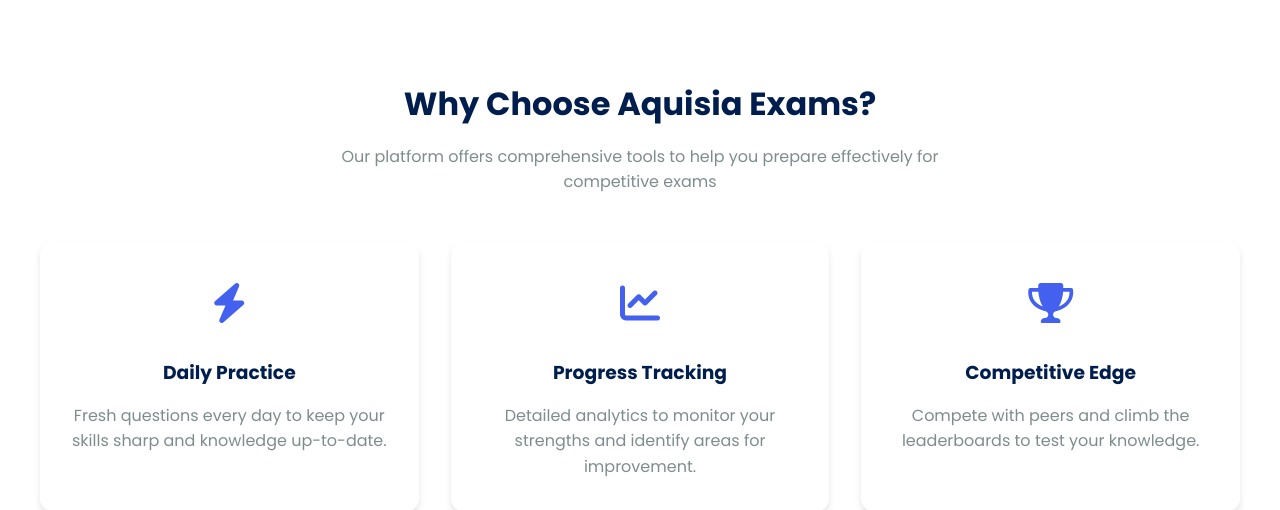
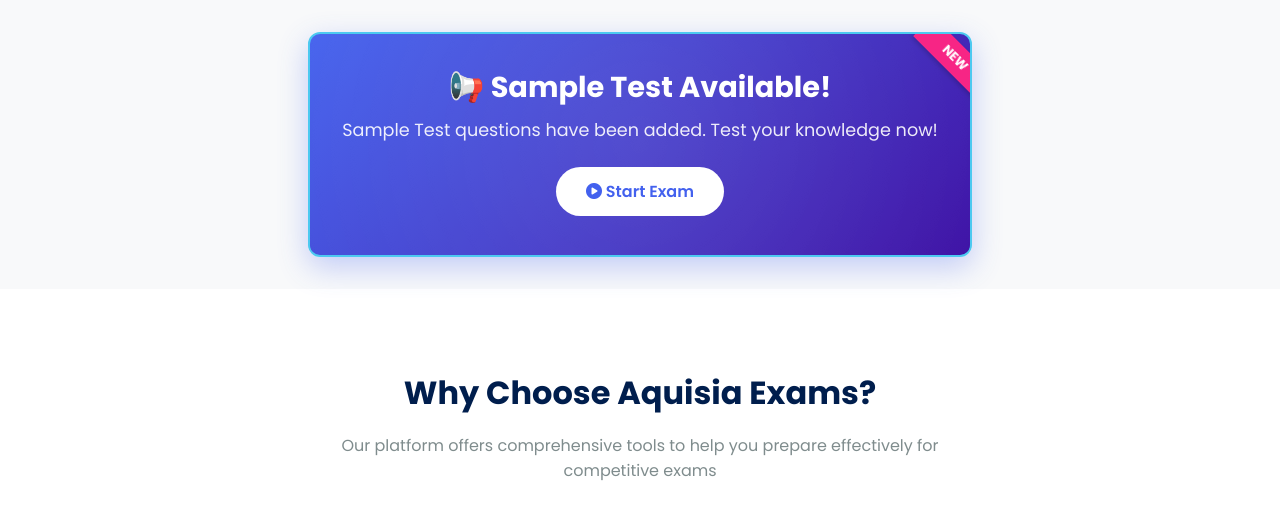
Before and after one commit to kotturi-koushil/AquisiaExams, a Flask app: template templates/index.html in a window 1280 px wide. Shown: the part 515-1025 px from the top of the page. Run offline with Flask 3, Linux system fonts and the light colour scheme; the template is opened without the code that fills it, so the values that code supplies are empty.

Commit message:
Update index.html

```diff
--- a/templates/index.html
+++ b/templates/index.html
@@ -729,6 +729,17 @@
             </a>
         </div>
     </div>
+    {% else %}
+    <div class="exam-banner">
+        <div class="new-ribbon">NEW</div>
+        <div class="exam-banner-content">
+            <h3>📢 Sample Test Available!</h3>
+            <p>Sample Test questions have been added. Test your knowledge now!</p>
+            <a href="{{ url_for('quiz1') }}" class="btn">
+                <i class="fas fa-play-circle"></i> Start Exam
+            </a>
+        </div>
+    </div>
     {% endif %}
 
     <!-- Features Section -->
```
